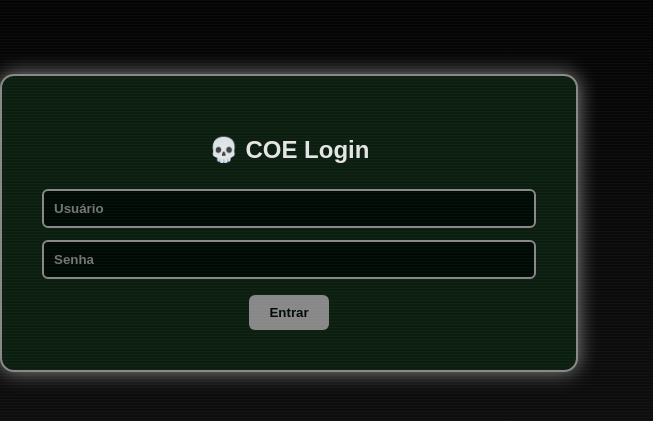
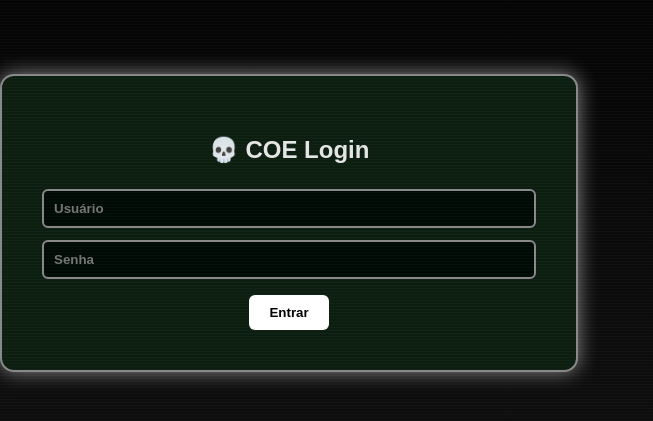
Before and after one commit to enricosena90/sistema-coe, a website: page public/index.html in a window 1280 px wide. Shown: the part 177-598 px from the top of the page, without its empty margins (0-653 px from the left). Drawn offline with nearby package versions, Linux system fonts and the light colour scheme; no server answers.

Commit message:
update index.html

```diff
--- a/public/index.html
+++ b/public/index.html
@@ -90,8 +90,8 @@ input, select {
 /* BUTTON */
 button {
     padding:10px 20px;
-    background:#888;
-    color:#010b05;
+    background:#fff;
+    color:#000;
     border:none;
     cursor:pointer;
     font-weight:bold;
```
